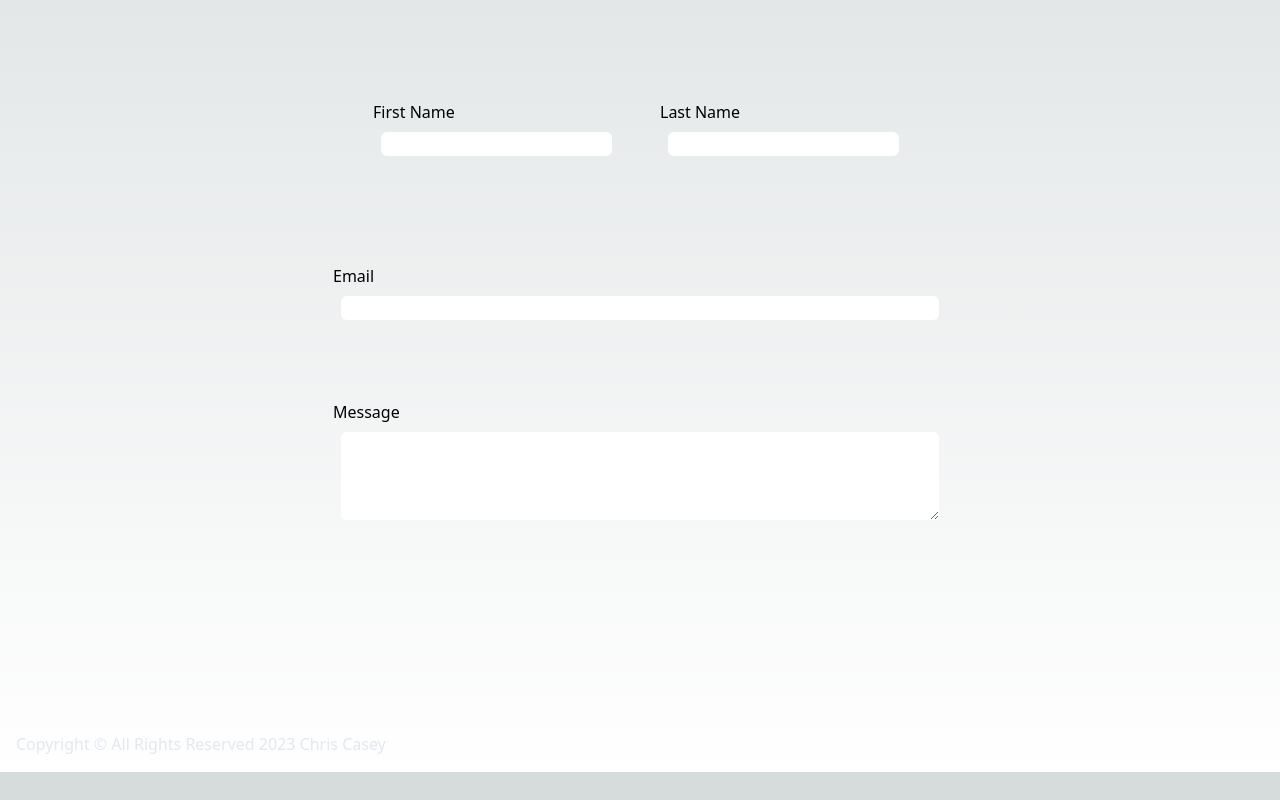
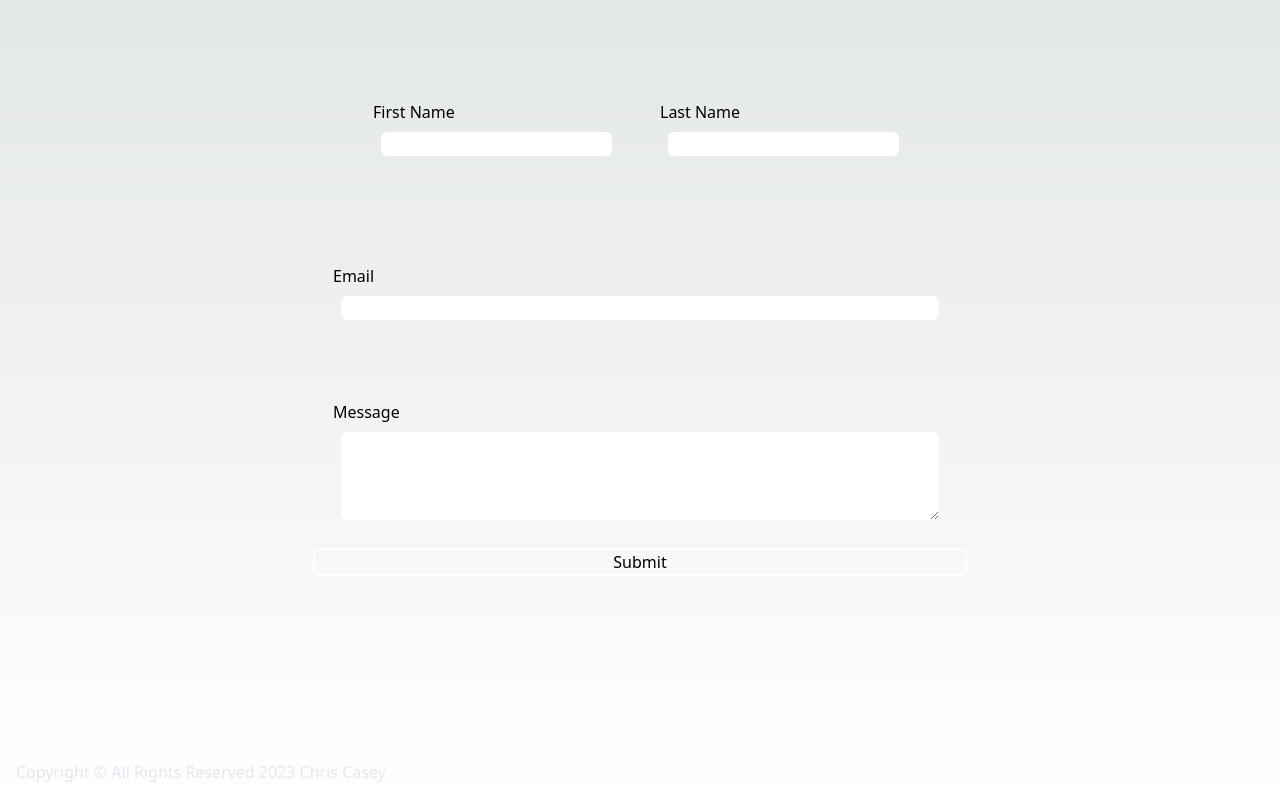
Before and after one commit to ChrisCasey-codestuff/MyPort, a Next.js app: page /contact in a window 1280 px wide. Shown: the part 400-1200 px from the top of the page. Before the commit the page ends 1172 px from the top, so only its background shows below. Built offline with nearby package versions, Linux system fonts and the light colour scheme.

Commit message:
adds form submit button

```diff
--- a/pages/contact.js
+++ b/pages/contact.js
@@ -26,8 +26,9 @@ export default function Contact() {
             </div>
             <div className="flex flex-col m-5">
               <p>Message</p>
-              <textarea name="message"className="m-2 pt-10 rounded-md"></textarea>
+              <textarea name="message"className="m-2 pt-10 rounded-md text-black"></textarea>
             </div>
+            <input type="submit" className="border-2 border-white rounded-md"></input>
           </form>
         </div>
       </div>
```
